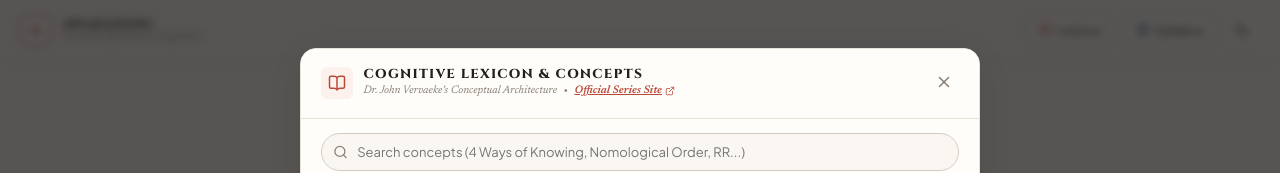
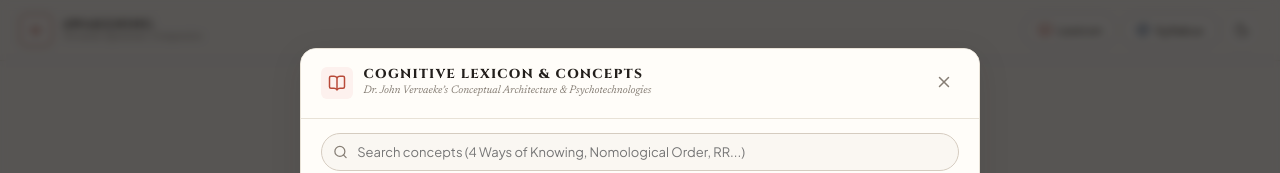
Before and after one commit to JakeJasko/awakening, a React (Vite) app: page / in a window 1280 px wide. Both pictures are taken after a click on the button "Lexicon". Shown: the top 173 px of the page. Built offline with nearby package versions, Linux system fonts and the light colour scheme.

Commit message:
fix: remove official series website links from syllabus and lexicon modals

```diff
--- a/src/components/GlossaryModal.jsx
+++ b/src/components/GlossaryModal.jsx
@@ -1,5 +1,5 @@
 import React, { useState, useEffect, useRef } from 'react';
-import { BookOpen, X, Search, Sparkles, Filter, ArrowRight, ExternalLink } from 'lucide-react';
+import { BookOpen, X, Search, Sparkles, Filter, ArrowRight } from 'lucide-react';
 import { GLOSSARY_TERMS, GLOSSARY_CATEGORIES } from '../data/glossaryData';
 
 // Normalization helper for resilient fuzzy/partial matching
@@ -148,37 +148,14 @@ export default function GlossaryModal({
               }}>
                 COGNITIVE LEXICON & CONCEPTS
               </h3>
-              <div style={{
+              <p style={{
                 fontFamily: 'var(--font-serif)',
                 fontStyle: 'italic',
                 fontSize: '11px',
-                color: 'var(--text-muted)',
-                display: 'flex',
-                alignItems: 'center',
-                gap: '0.4rem',
-                flexWrap: 'wrap'
+                color: 'var(--text-muted)'
               }}>
-                <span>Dr. John Vervaeke’s Conceptual Architecture</span>
-                <span>•</span>
-                <a
-                  href="https://johnvervaeke.com/series/awakening-from-the-meaning-crisis/"
-                  target="_blank"
-                  rel="noopener noreferrer"
-                  className="touch-active"
-                  style={{
-                    color: 'var(--color-terracotta)',
-                    textDecoration: 'underline',
-                    display: 'inline-flex',
-                    alignItems: 'center',
-                    gap: '0.2rem',
-                    fontWeight: 600
-                  }}
-                  title="Visit Dr. John Vervaeke's official series website on johnvervaeke.com"
-                >
-                  <span>Official Series Site</span>
-                  <ExternalLink size={10} />
-                </a>
-              </div>
+                Dr. John Vervaeke’s Conceptual Architecture & Psychotechnologies
+              </p>
             </div>
           </div>
 
--- a/src/components/SyllabusModal.jsx
+++ b/src/components/SyllabusModal.jsx
@@ -37,37 +37,14 @@ export default function SyllabusModal({
               }}>
                 50-EPISODE MASTER SYLLABUS
               </h3>
-              <div style={{
+              <p style={{
                 fontFamily: 'var(--font-serif)',
                 fontStyle: 'italic',
                 fontSize: '11px',
-                color: 'var(--text-muted)',
-                display: 'flex',
-                alignItems: 'center',
-                gap: '0.4rem',
-                flexWrap: 'wrap'
+                color: 'var(--text-muted)'
               }}>
-                <span>Dr. John Vervaeke’s Complete Curriculum</span>
-                <span>•</span>
-                <a
-                  href="https://johnvervaeke.com/series/awakening-from-the-meaning-crisis/"
-                  target="_blank"
-                  rel="noopener noreferrer"
-                  className="touch-active"
-                  style={{
-                    color: 'var(--color-terracotta)',
-                    textDecoration: 'underline',
-                    display: 'inline-flex',
-                    alignItems: 'center',
-                    gap: '0.2rem',
-                    fontWeight: 600
-                  }}
-                  title="Visit Dr. John Vervaeke's official series website on johnvervaeke.com"
-                >
-                  <span>Official Series Site</span>
-                  <ExternalLink size={10} />
-                </a>
-              </div>
+                Dr. John Vervaeke’s Complete Curriculum
+              </p>
             </div>
           </div>
 
```
Also changed, not shown: 1 other file (tests, documents, lock files or other folders).
